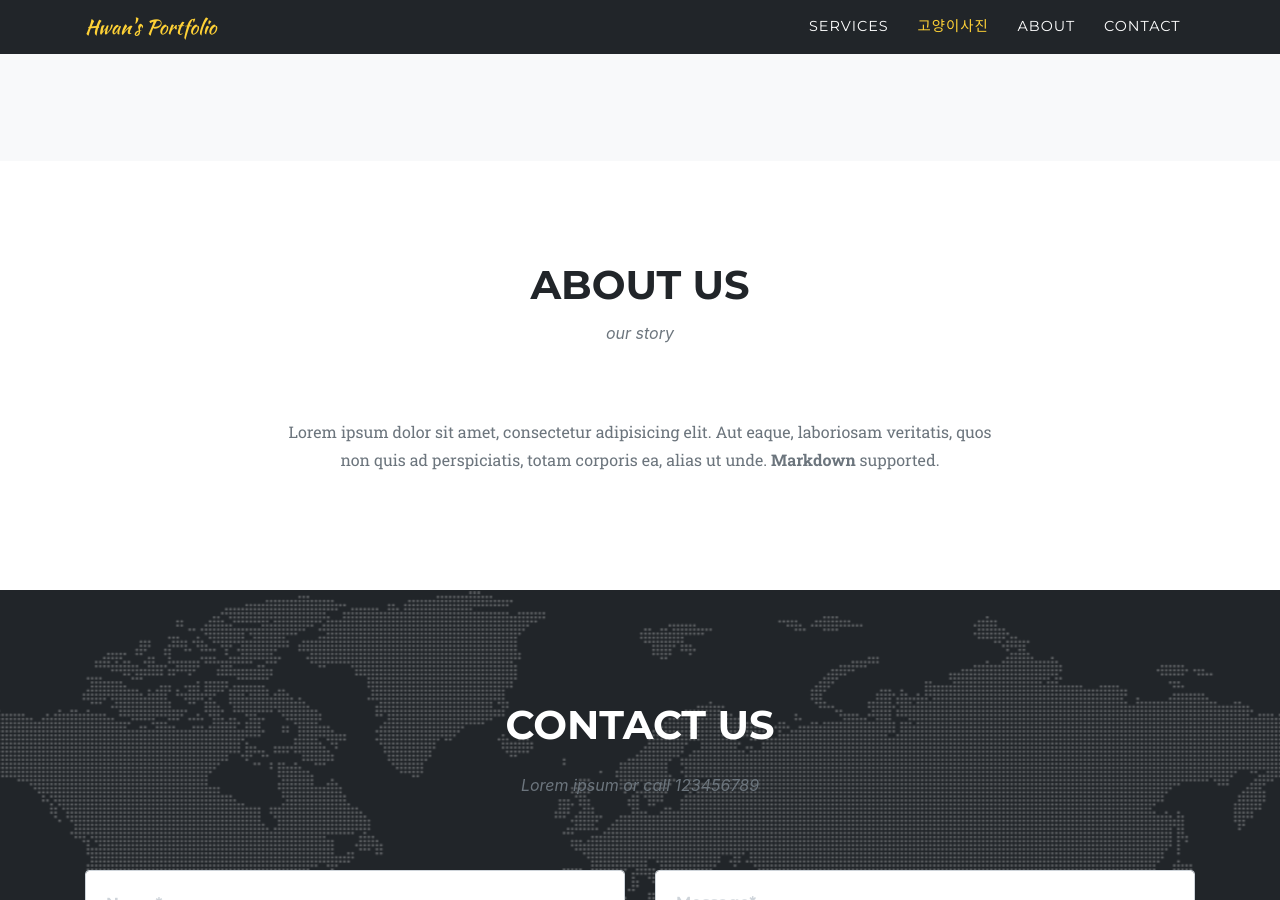
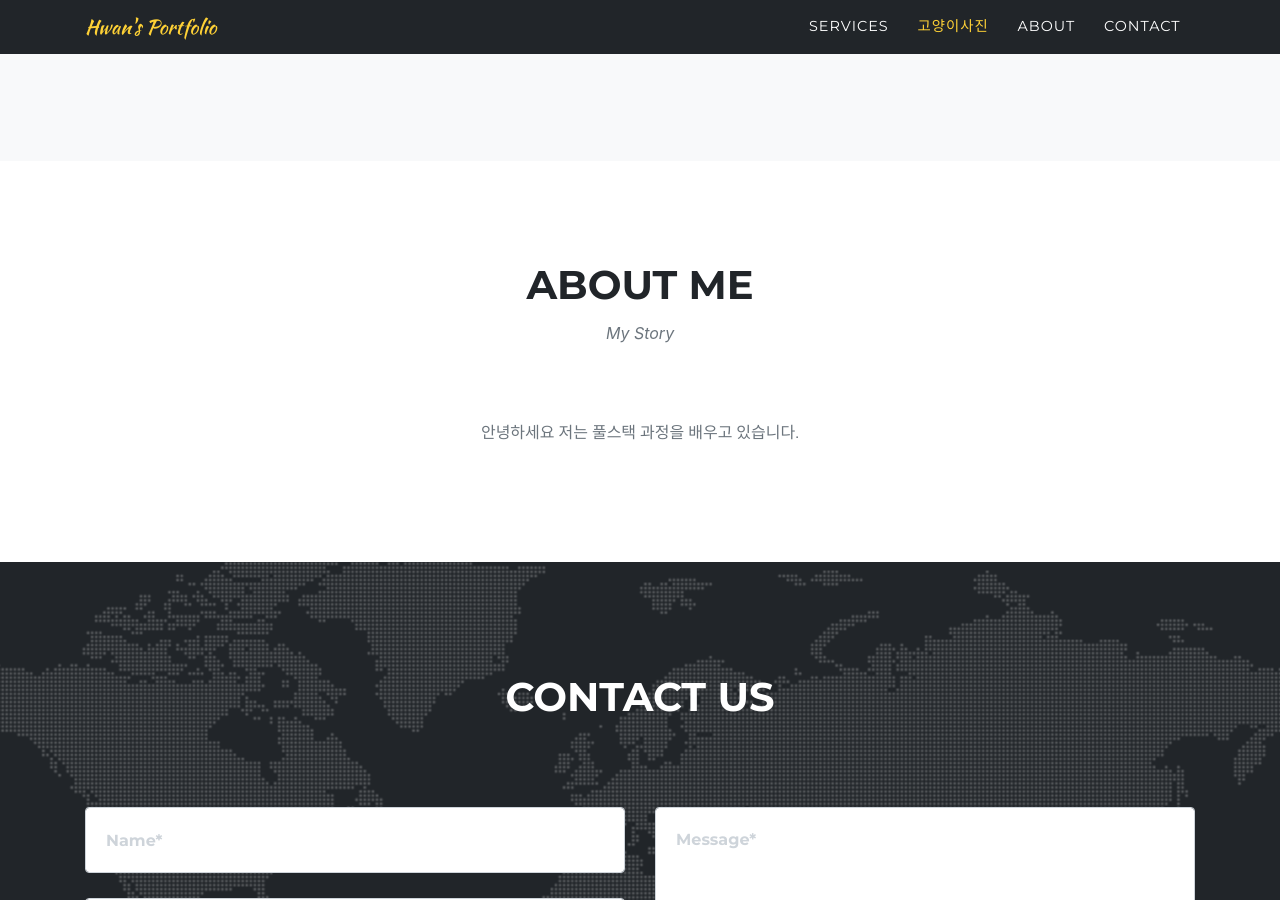
Before and after one commit to Hwan1002/dogLover, a Jekyll site: the page built from index.md, in a window 1280 px wide and 900 px high, scrolled down 2075 px. Built offline with Jekyll 4.4.1, drawn with Linux system fonts in a browser that asks for light colours; some web fonts are replaced.

Commit message:
글수정

```diff
--- a/_config.yml
+++ b/_config.yml
@@ -36,4 +36,4 @@ markdown: kramdown
 
 # Uncomment following line to use Formspree form ID based URL instead of email based URL
 # Details: https://help.formspree.io/hc/en-us/articles/360017735154-How-to-prevent-spam
-# formspree_form_path: "f/a_form_id"
+formspree_form_path: "f/xovazqvy"
--- a/_data/sitetext.yml
+++ b/_data/sitetext.yml
@@ -38,14 +38,14 @@ en: &DEFAULT_EN
     closebutton: "Close"
 
   about:
-    title: "About Us"
-    text: "our story"
-    body: "Lorem ipsum dolor sit amet, consectetur adipisicing elit. Aut eaque, laboriosam veritatis, quos non quis ad perspiciatis, totam corporis ea, alias ut unde. **Markdown** supported."
+    title: "ABOUT ME"
+    text: "My Story"
+    body: "안녕하세요 저는 풀스택 과정을 배우고 있습니다."
     section: about
 
   contact:
     title: "Contact Us"
-    text: "Lorem ipsum or call 123456789"
+    text: ""
     section: contact
     name: "Name*"
     name-validation: "Please enter your name."
```
